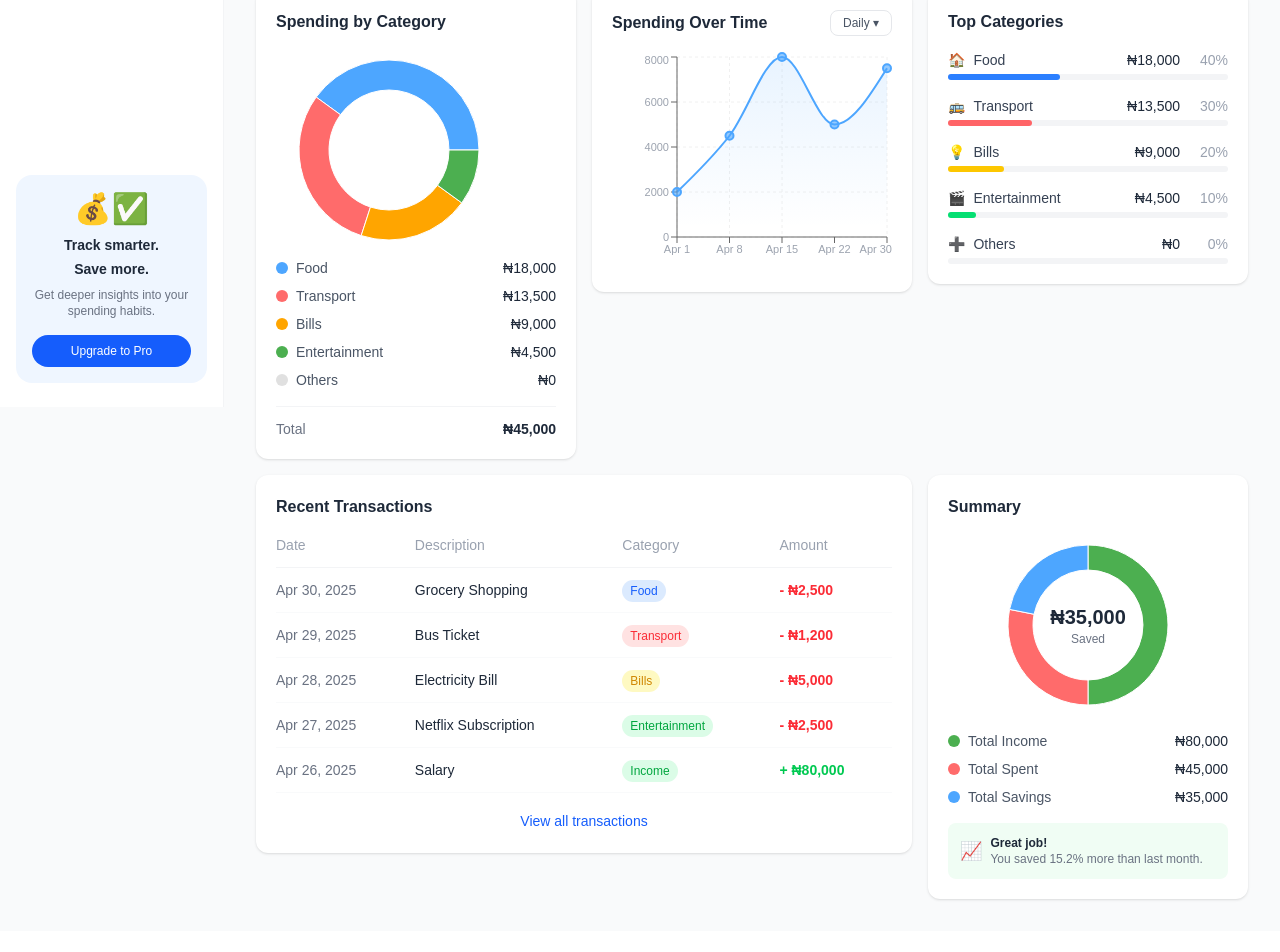
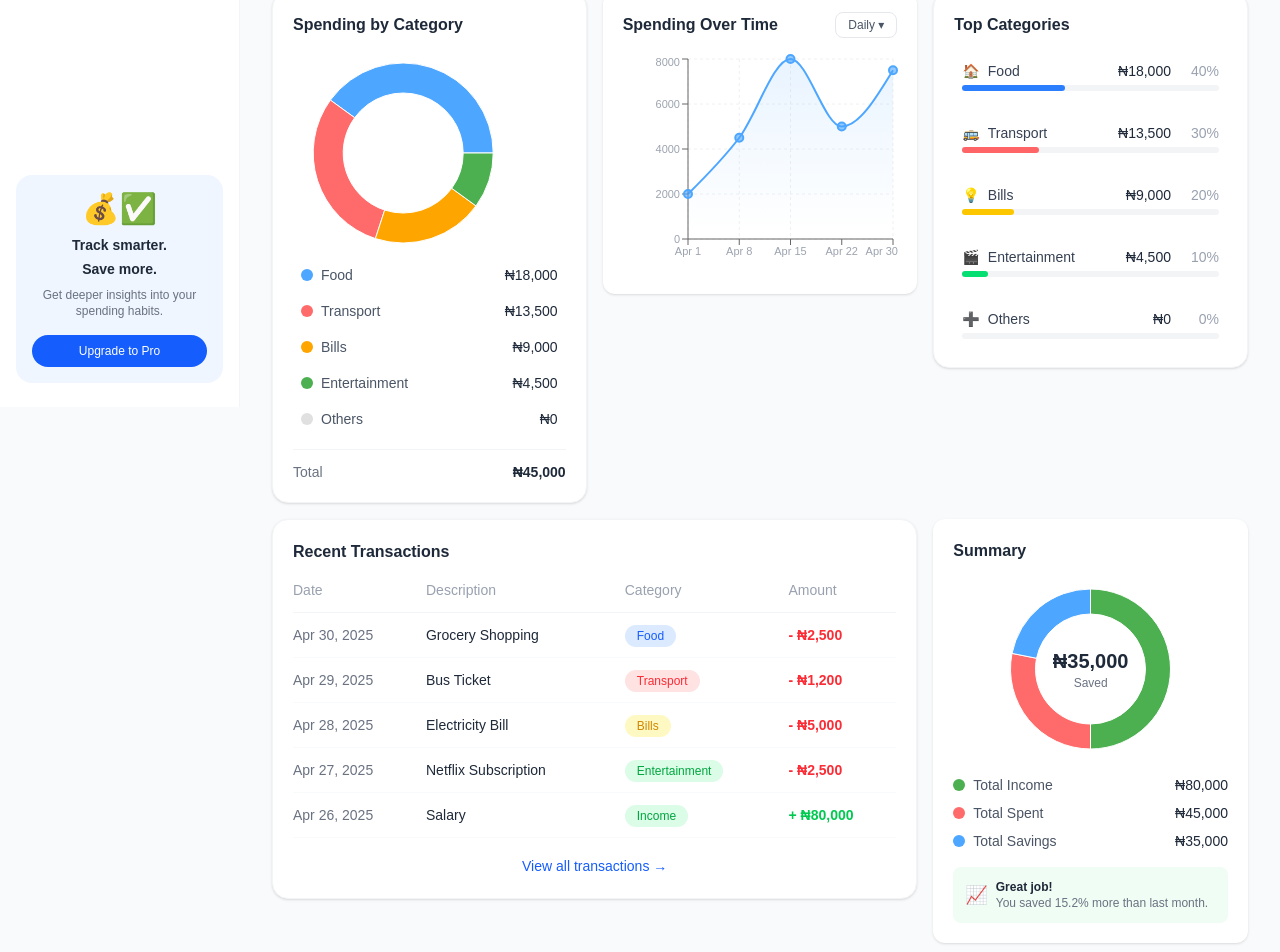
Before and after one commit to fanjorin/grp3-expense-tracker, a Next.js app in the folder frontend/: page /reports in a window 1280 px wide. Shown: the part 393-1345 px from the top of the page. Before the commit the page ends 1324 px from the top, so only its background shows below. Built offline with nearby package versions, Linux system fonts and the light colour scheme.

Commit message:
feat: improve reports page styling and hover effects

```diff
--- a/frontend/app/reports/components/RecentTransactions.jsx
+++ b/frontend/app/reports/components/RecentTransactions.jsx
@@ -1,61 +1,18 @@
 const transactions = [
-  {
-    id: 1,
-    date: "Apr 30, 2025",
-    description: "Grocery Shopping",
-    category: "Food",
-    categoryColor: "bg-blue-100 text-blue-600",
-    amount: "- ₦2,500",
-    amountColor: "text-red-500",
-  },
-  {
-    id: 2,
-    date: "Apr 29, 2025",
-    description: "Bus Ticket",
-    category: "Transport",
-    categoryColor: "bg-red-100 text-red-500",
-    amount: "- ₦1,200",
-    amountColor: "text-red-500",
-  },
-  {
-    id: 3,
-    date: "Apr 28, 2025",
-    description: "Electricity Bill",
-    category: "Bills",
-    categoryColor: "bg-yellow-100 text-yellow-600",
-    amount: "- ₦5,000",
-    amountColor: "text-red-500",
-  },
-  {
-    id: 4,
-    date: "Apr 27, 2025",
-    description: "Netflix Subscription",
-    category: "Entertainment",
-    categoryColor: "bg-green-100 text-green-600",
-    amount: "- ₦2,500",
-    amountColor: "text-red-500",
-  },
-  {
-    id: 5,
-    date: "Apr 26, 2025",
-    description: "Salary",
-    category: "Income",
-    categoryColor: "bg-green-100 text-green-600",
-    amount: "+ ₦80,000",
-    amountColor: "text-green-500",
-  },
+  { id: 1, date: "Apr 30, 2025", description: "Grocery Shopping", category: "Food", categoryColor: "bg-blue-100 text-blue-600", amount: "- ₦2,500", amountColor: "text-red-500" },
+  { id: 2, date: "Apr 29, 2025", description: "Bus Ticket", category: "Transport", categoryColor: "bg-red-100 text-red-500", amount: "- ₦1,200", amountColor: "text-red-500" },
+  { id: 3, date: "Apr 28, 2025", description: "Electricity Bill", category: "Bills", categoryColor: "bg-yellow-100 text-yellow-600", amount: "- ₦5,000", amountColor: "text-red-500" },
+  { id: 4, date: "Apr 27, 2025", description: "Netflix Subscription", category: "Entertainment", categoryColor: "bg-green-100 text-green-600", amount: "- ₦2,500", amountColor: "text-red-500" },
+  { id: 5, date: "Apr 26, 2025", description: "Salary", category: "Income", categoryColor: "bg-green-100 text-green-600", amount: "+ ₦80,000", amountColor: "text-green-500" },
 ];
 
 export default function RecentTransactions() {
   return (
-    <div className="bg-white rounded-xl p-5 shadow-sm">
+    <div className="bg-white rounded-2xl p-5 shadow-sm border border-gray-100 hover:shadow-md transition-all duration-300">
 
       <h3 className="font-semibold text-gray-800 mb-4">Recent Transactions</h3>
 
-      {/* Table */}
       <table className="w-full text-sm">
-
-        {/* Header */}
         <thead>
           <tr className="text-left text-gray-400 border-b border-gray-100">
             <th className="pb-3 font-medium">Date</th>
@@ -64,42 +21,27 @@ export default function RecentTransactions() {
             <th className="pb-3 font-medium">Amount</th>
           </tr>
         </thead>
-
-        {/* Body */}
         <tbody>
           {transactions.map((transaction) => (
-            <tr
-              key={transaction.id}
-              className="border-b border-gray-50 hover:bg-gray-50"
-            >
-              {/* Date */}
+            <tr key={transaction.id} className="border-b border-gray-50 hover:bg-gray-50 transition-colors duration-150">
               <td className="py-3 text-gray-500">{transaction.date}</td>
-
-              {/* Description */}
               <td className="py-3 text-gray-800">{transaction.description}</td>
-
-              {/* Category Badge */}
               <td className="py-3">
-                <span className={`${transaction.categoryColor} text-xs px-2 py-1 rounded-full`}>
+                <span className={`${transaction.categoryColor} text-xs px-3 py-1 rounded-full font-medium`}>
                   {transaction.category}
                 </span>
               </td>
-
-              {/* Amount */}
               <td className={`py-3 font-semibold ${transaction.amountColor}`}>
                 {transaction.amount}
               </td>
-
             </tr>
           ))}
         </tbody>
-
       </table>
 
-      {/* View All Link */}
       <div className="text-center mt-4">
-        <button className="text-blue-600 text-sm hover:underline">
-          View all transactions
+        <button className="text-blue-600 text-sm hover:text-blue-700 hover:underline transition-colors duration-200 font-medium">
+          View all transactions →
         </button>
       </div>
 
--- a/frontend/app/reports/components/Sidebar.jsx
+++ b/frontend/app/reports/components/Sidebar.jsx
@@ -2,7 +2,7 @@ import Logo from "../../components/Logo";
 
 export default function Sidebar() {
   return (
-    <aside className="w-56 min-h-screen bg-white border-r border-gray-100 flex flex-col px-4 py-6 fixed left-0 top-0">
+    <aside className="w-60 min-h-screen bg-white border-r border-gray-100 flex flex-col px-4 py-6 fixed left-0 top-0">
 
       {/* Logo */}
       <div className="mb-10 px-2">
--- a/frontend/app/reports/components/SpendingByCategory.jsx
+++ b/frontend/app/reports/components/SpendingByCategory.jsx
@@ -12,21 +12,13 @@ const data = [
 
 export default function SpendingByCategory() {
   return (
-    <div className="bg-white rounded-xl p-5 shadow-sm">
+    <div className="bg-white rounded-2xl p-5 shadow-sm border border-gray-100 hover:shadow-md transition-all duration-300">
 
       <h3 className="font-semibold text-gray-800 mb-4">Spending by Category</h3>
 
-      {/* Pie Chart */}
       <ResponsiveContainer width="100%" height={200}>
         <PieChart>
-          <Pie
-            data={data}
-            cx="40%"
-            cy="50%"
-            innerRadius={60}
-            outerRadius={90}
-            dataKey="value"
-          >
+          <Pie data={data} cx="40%" cy="50%" innerRadius={60} outerRadius={90} dataKey="value">
             {data.map((entry, index) => (
               <Cell key={index} fill={entry.color} />
             ))}
@@ -35,10 +27,9 @@ export default function SpendingByCategory() {
         </PieChart>
       </ResponsiveContainer>
 
-      {/* Legend */}
       <div className="flex flex-col gap-2 mt-2">
         {data.map((entry, index) => (
-          <div key={index} className="flex items-center justify-between text-sm">
+          <div key={index} className="flex items-center justify-between text-sm hover:bg-gray-50 px-2 py-1 rounded-lg transition-colors duration-200">
             <div className="flex items-center gap-2">
               <div className="w-3 h-3 rounded-full" style={{ backgroundColor: entry.color }}></div>
               <span className="text-gray-600">{entry.name}</span>
@@ -48,7 +39,6 @@ export default function SpendingByCategory() {
         ))}
       </div>
 
-      {/* Total */}
       <div className="flex items-center justify-between mt-4 pt-3 border-t border-gray-100">
         <span className="text-sm text-gray-500">Total</span>
         <span className="text-sm font-bold text-gray-800">₦45,000</span>
--- a/frontend/app/reports/components/SummaryCards.jsx
+++ b/frontend/app/reports/components/SummaryCards.jsx
@@ -49,7 +49,7 @@ export default function SummaryCards() {
   return (
     <div className="grid grid-cols-4 gap-4 mb-6">
       {cards.map((card) => (
-        <div key={card.id} className="bg-white rounded-xl p-5 shadow-sm">
+        <div key={card.id} className="bg-white rounded-2xl p-5 shadow-sm border border-gray-100 hover:shadow-md hover:-translate-y-1 transition-all duration-300 cursor-pointer">
 
           {/* Icon */}
           <div className={`${card.iconBg} w-10 h-10 rounded-full flex items-center justify-center text-lg mb-3`}>
--- a/frontend/app/reports/components/TopCategories.jsx
+++ b/frontend/app/reports/components/TopCategories.jsx
@@ -8,15 +8,14 @@ const categories = [
 
 export default function TopCategories() {
   return (
-    <div className="bg-white rounded-xl p-5 shadow-sm">
+    <div className="bg-white rounded-2xl p-5 shadow-sm border border-gray-100 hover:shadow-md transition-all duration-300">
 
       <h3 className="font-semibold text-gray-800 mb-4">Top Categories</h3>
 
       <div className="flex flex-col gap-4">
         {categories.map((cat) => (
-          <div key={cat.id}>
+          <div key={cat.id} className="hover:bg-gray-50 p-2 rounded-xl transition-colors duration-200">
 
-            {/* Category Row */}
             <div className="flex items-center justify-between mb-1">
               <div className="flex items-center gap-2 text-sm text-gray-700">
                 <span>{cat.icon}</span>
@@ -28,10 +27,9 @@ export default function TopCategories() {
               </div>
             </div>
 
-            {/* Progress Bar */}
             <div className="w-full bg-gray-100 rounded-full h-1.5">
               <div
-                className={`${cat.color} h-1.5 rounded-full`}
+                className={`${cat.color} h-1.5 rounded-full transition-all duration-500`}
                 style={{ width: `${cat.percent}%` }}
               ></div>
             </div>
--- a/frontend/app/reports/page.jsx
+++ b/frontend/app/reports/page.jsx
@@ -16,7 +16,7 @@ export default function ReportsPage() {
       <Sidebar />
 
       {/* Main Content */}
-      <main className="ml-56 flex-1 p-8">
+      <main className="ml-60 flex-1 p-8">
         <ReportsHeader />
         <SummaryCards />
         <ReportsTabs />
```
